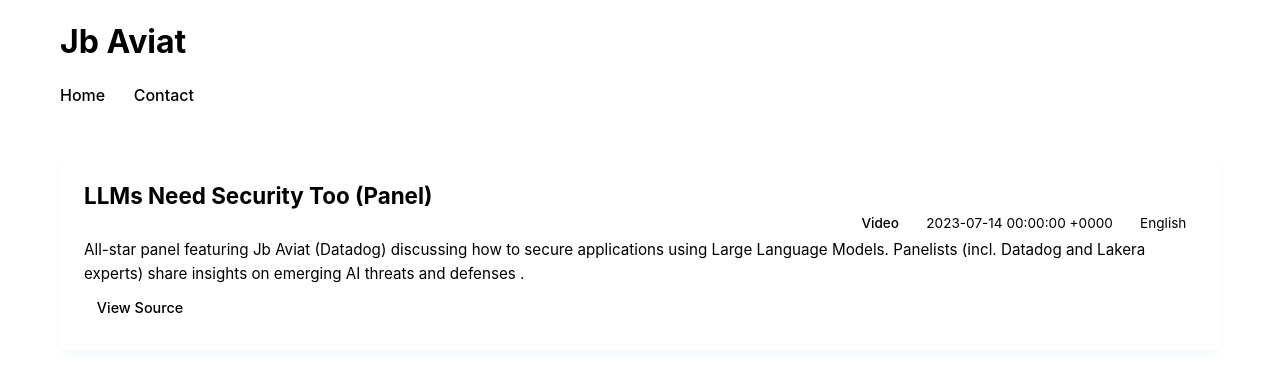
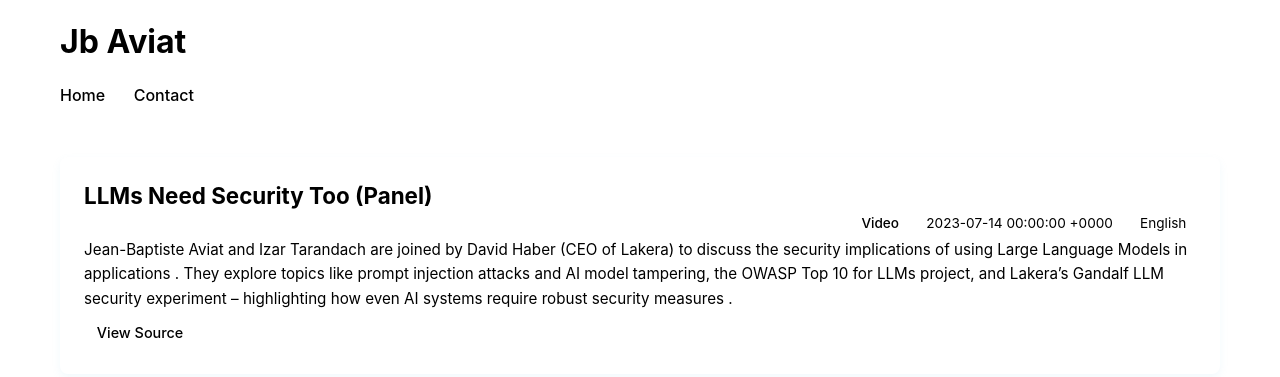
Before and after one commit to aviat/aviat.github.io, a Jekyll site: the page built from _portfolio/llms-need-security-too-panel.md, in a window 1280 px wide. Shown: the top 377 px of the page. Built offline with Jekyll 4.4.1, drawn with Linux system fonts in a browser that asks for light colours.

Commit message:
Fix duplicate LLM entry

```diff
--- a/_portfolio/llms-need-security-too-panel.md
+++ b/_portfolio/llms-need-security-too-panel.md
@@ -4,9 +4,9 @@
 type: "Video"
 date: "14 July 2023"
 language: "English"
-guests: ""
+guests: "David Haber"
 source_link: "https://www.youtube.com/watch?v=0DsrT2kFurc"
 duration: ""
 ---
 
-All-star panel featuring Jb Aviat (Datadog) discussing how to secure applications using Large Language Models. Panelists (incl. Datadog and Lakera experts) share insights on emerging AI threats and defenses .
+Jean-Baptiste Aviat and Izar Tarandach are joined by David Haber (CEO of Lakera) to discuss the security implications of using Large Language Models in applications . They explore topics like prompt injection attacks and AI model tampering, the OWASP Top 10 for LLMs project, and Lakera's Gandalf LLM security experiment – highlighting how even AI systems require robust security measures  .
```
Also changed, not shown: portfolio.json (+2 -12 lines).
